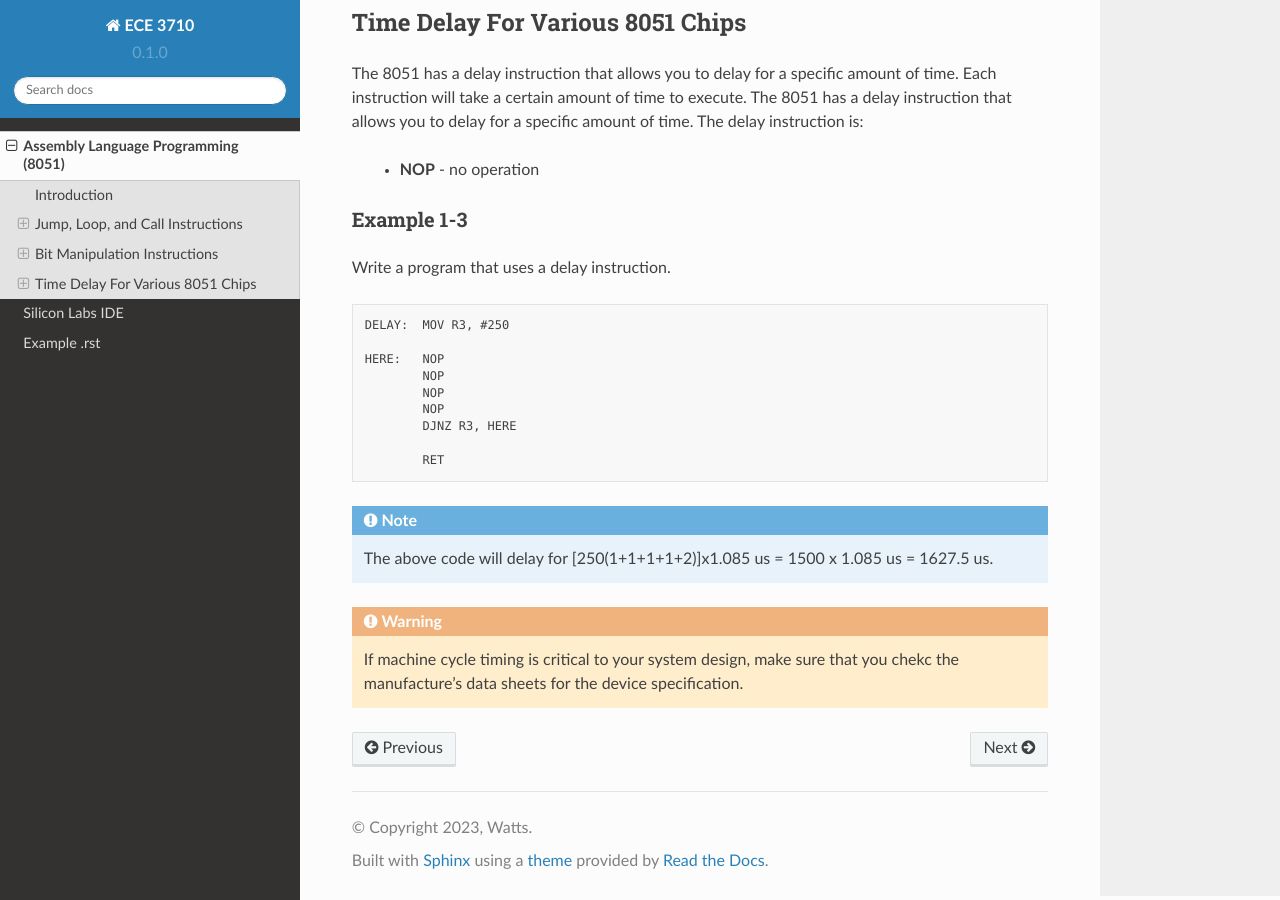
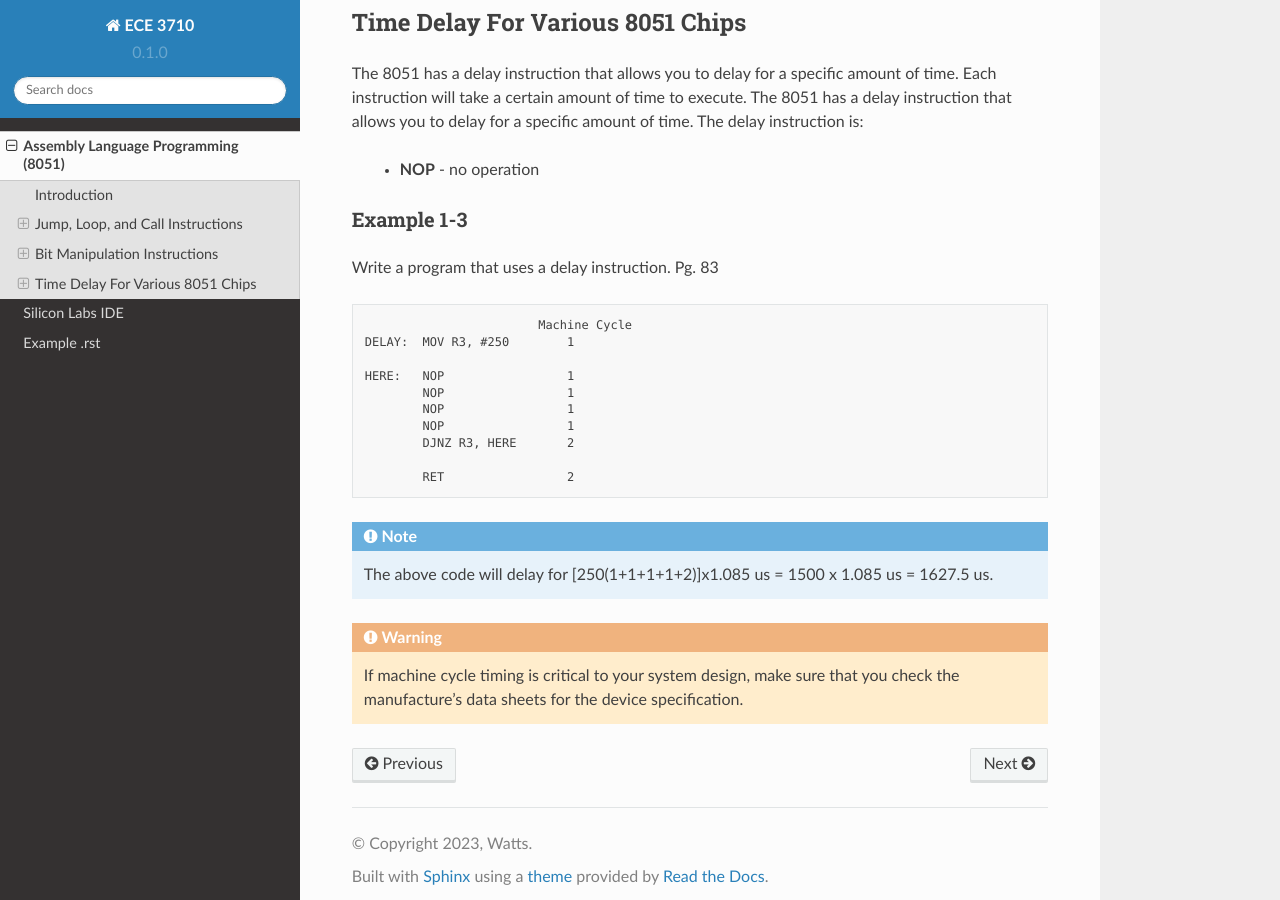
Before and after one commit to wattsjake/ece3710-notes, a Sphinx documentation site: the page built from docs/source/assembly.rst, in a window 1280 px wide and 900 px high, scrolled down 2646 px. Built offline with Sphinx 7.4.7 and the Read the Docs theme 2.0.0, drawn with Linux system fonts in a browser that asks for light colours.

Commit message:
added machine cycle cloumb

```diff
--- a/docs/source/assembly.rst
+++ b/docs/source/assembly.rst
@@ -111,20 +111,21 @@ The 8051 has a delay instruction that allows you to delay for a specific amount
 Example 1-3
 -----------
 
-Write a program that uses a delay instruction.
+Write a program that uses a delay instruction. Pg. 83
 
 .. code-block:: assembly
 
-    DELAY:  MOV R3, #250
+                            Machine Cycle
+    DELAY:  MOV R3, #250        1
 
-    HERE:   NOP
-            NOP
-            NOP
-            NOP
-            DJNZ R3, HERE
+    HERE:   NOP                 1
+            NOP                 1
+            NOP                 1
+            NOP                 1
+            DJNZ R3, HERE       2
 
-            RET
+            RET                 2
 
 .. Note:: The above code will delay for [250(1+1+1+1+2)]x1.085 us = 1500 x 1.085 us = 1627.5 us.
 
-.. Warning:: If machine cycle timing is critical to your system design, make sure that you chekc the manufacture's data sheets for the device specification.
+.. Warning:: If machine cycle timing is critical to your system design, make sure that you check the manufacture's data sheets for the device specification.
```
